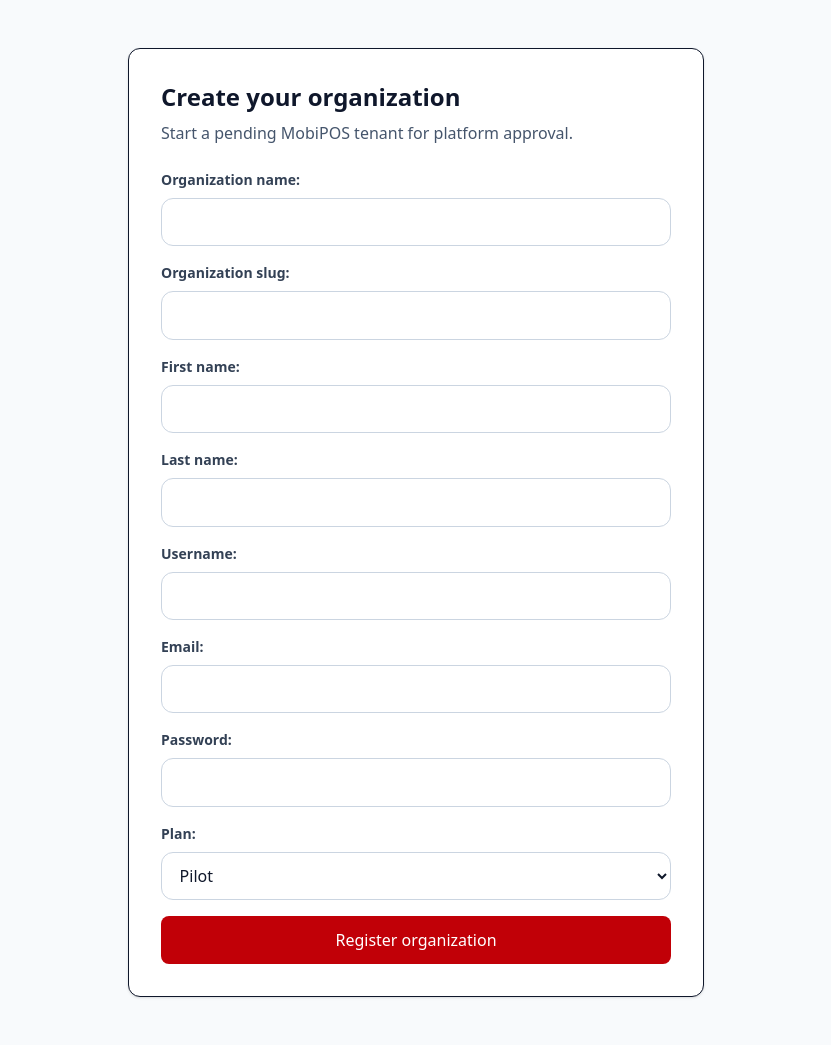
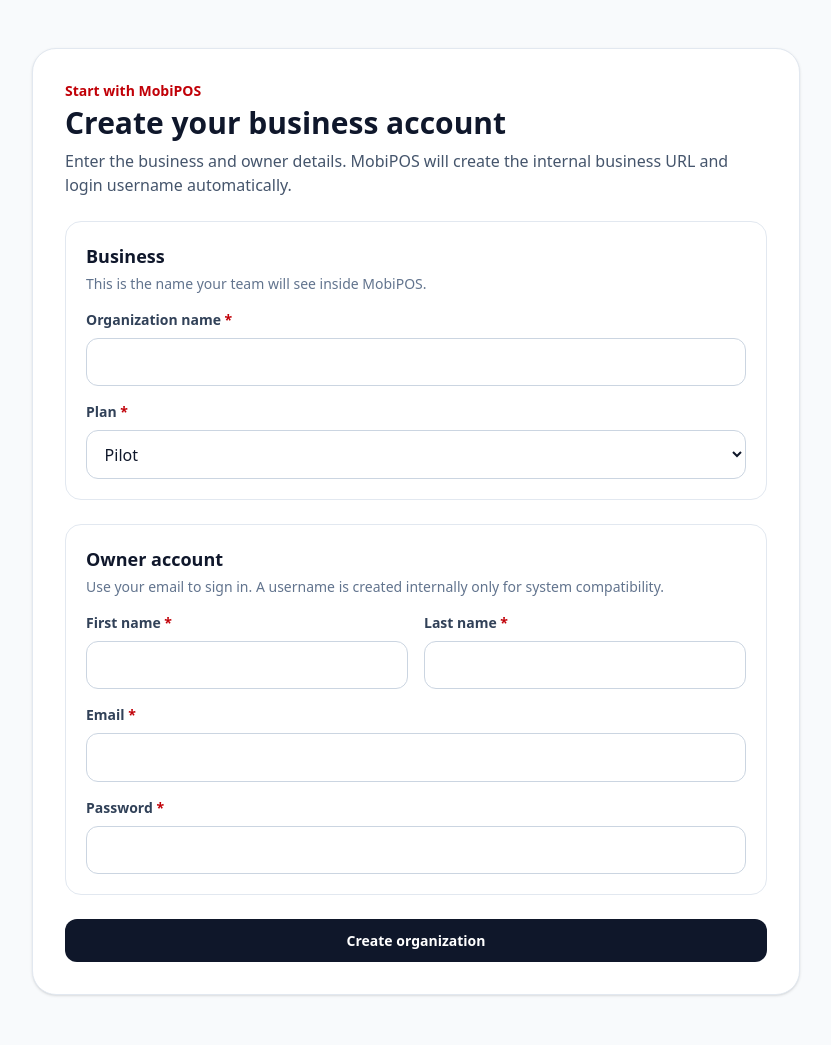
Before and after one commit to EnockOMONDI/MobiPOS, a Django app: page /register/ in a window 1280 px wide. Shown: the whole page, without its empty margins (224-1055 px from the left). After the commit the page ends 996 px from the top, so only its background shows below. Run offline with Django 5.2, Linux system fonts and the light colour scheme; data comes from the database, SQL or seed files in the repository; data that the repository does not hold is empty; style sheets or scripts are compiled from the project's sources; parts of the project's set-up code (start-up, migrations or seed data) failed here and were passed over; some libraries are stand-ins or nearby versions.

Commit message:
Simplify signup and improve MFA onboarding

```diff
--- a/apps/organizations/forms.py
+++ b/apps/organizations/forms.py
@@ -4,6 +4,7 @@ from django import forms
 from django.contrib.auth import get_user_model
 from django.contrib.auth.models import Permission
 from django.db.models import Q
+from django.utils.text import slugify
 
 from .models import AgentDocument, AgentDocumentType, AgentProfile, AgentProfileStatus, AgentProfileType, Branch, Company, LocationType, Membership, Organization, Plan, Role
 
@@ -61,10 +62,8 @@ def tenant_role_permission_queryset():
 
 class OrganizationRegistrationForm(forms.Form):
     organization_name = forms.CharField(max_length=200)
-    organization_slug = forms.SlugField(max_length=200)
     first_name = forms.CharField(max_length=150)
     last_name = forms.CharField(max_length=150)
-    username = forms.CharField(max_length=150)
     email = forms.EmailField()
     password = forms.CharField(widget=forms.PasswordInput, min_length=10)
     plan = forms.ModelChoiceField(queryset=Plan.objects.none())
@@ -86,23 +85,35 @@ class OrganizationRegistrationForm(forms.Form):
         self.fields["plan"].queryset = Plan.objects.filter(is_active=True).order_by("monthly_price", "name")
         self.fields["plan"].initial = pilot_plan
 
-    def clean_organization_slug(self):
-        slug = self.cleaned_data["organization_slug"]
-        if Organization.objects.filter(slug=slug).exists():
-            raise forms.ValidationError("This organization URL is already in use.")
-        return slug
-
-    def clean_username(self):
-        username = self.cleaned_data["username"]
-        if get_user_model().objects.filter(username=username).exists():
-            raise forms.ValidationError("This username is already in use.")
-        return username
-
     def clean_email(self):
         email = self.cleaned_data["email"]
         if get_user_model().objects.filter(email=email).exists():
             raise forms.ValidationError("This email is already in use.")
         return email
+
+    def generated_organization_slug(self):
+        base = slugify(self.cleaned_data["organization_name"])[:180] or "organization"
+        candidate = base
+        suffix = 2
+        while Organization.objects.filter(slug=candidate).exists():
+            suffix_text = f"-{suffix}"
+            candidate = f"{base[:200 - len(suffix_text)]}{suffix_text}"
+            suffix += 1
+        return candidate
+
+    def generated_username(self):
+        email = self.cleaned_data.get("email", "")
+        first_name = self.cleaned_data.get("first_name", "")
+        last_name = self.cleaned_data.get("last_name", "")
+        base = slugify((email or "").split("@")[0] or f"{first_name}-{last_name}") or "owner"
+        candidate = base[:140]
+        suffix = 2
+        User = get_user_model()
+        while User.objects.filter(username=candidate).exists():
+            suffix_text = f"-{suffix}"
+            candidate = f"{base[:150 - len(suffix_text)]}{suffix_text}"
+            suffix += 1
+        return candidate
 
 
 class TenantUserForm(forms.Form):
--- a/apps/organizations/views.py
+++ b/apps/organizations/views.py
@@ -83,12 +83,12 @@ def register_organization(request):
     if request.method == "POST" and form.is_valid():
         organization = Organization.objects.create(
             name=form.cleaned_data["organization_name"],
-            slug=form.cleaned_data["organization_slug"],
+            slug=form.generated_organization_slug(),
             email=form.cleaned_data["email"],
             status=OrganizationStatus.ACTIVE,
         )
         user = get_user_model().objects.create_user(
-            username=form.cleaned_data["username"],
+            username=form.generated_username(),
             email=form.cleaned_data["email"],
             password=form.cleaned_data["password"],
             first_name=form.cleaned_data["first_name"],
--- a/templates/registration/register.html
+++ b/templates/registration/register.html
@@ -1,15 +1,42 @@
 {% extends "base.html" %}
 
-{% block title %}Register organization | MobiPOS{% endblock %}
+{% block title %}Create organization | MobiPOS{% endblock %}
 
 {% block anonymous_content %}
-  <div class="mx-auto max-w-xl rounded-xl border bg-white p-8 shadow-sm">
-    <h1 class="text-2xl font-bold">Create your organization</h1>
-    <p class="mt-2 text-slate-600">Start a pending MobiPOS tenant for platform approval.</p>
-    <form method="post" class="mt-6 space-y-4">
+  <div class="mx-auto max-w-3xl rounded-3xl border border-slate-200 bg-white p-6 shadow-sm sm:p-8">
+    <p class="text-sm font-semibold text-red-700">Start with MobiPOS</p>
+    <h1 class="mt-1 text-3xl font-bold">Create your business account</h1>
+    <p class="mt-2 text-slate-600">
+      Enter the business and owner details. MobiPOS will create the internal business URL and login username automatically.
+    </p>
+
+    <form method="post" class="mt-6 space-y-6">
       {% csrf_token %}
-      {{ form.as_p }}
-      <button type="submit" class="w-full rounded-lg bg-red-700 px-4 py-3 font-medium text-white">Register organization</button>
+      {% if form.non_field_errors %}
+        <div class="rounded-xl bg-red-50 p-4 text-sm font-semibold text-red-700">{{ form.non_field_errors }}</div>
+      {% endif %}
+
+      <section class="rounded-2xl border border-slate-200 p-5">
+        <h2 class="text-lg font-bold">Business</h2>
+        <p class="mt-1 text-sm text-slate-500">This is the name your team will see inside MobiPOS.</p>
+        <div class="mt-4 grid gap-4">
+          {% include "components/form_field.html" with field=form.organization_name %}
+          {% include "components/form_field.html" with field=form.plan %}
+        </div>
+      </section>
+
+      <section class="rounded-2xl border border-slate-200 p-5">
+        <h2 class="text-lg font-bold">Owner account</h2>
+        <p class="mt-1 text-sm text-slate-500">Use your email to sign in. A username is created internally only for system compatibility.</p>
+        <div class="mt-4 grid gap-4 md:grid-cols-2">
+          {% include "components/form_field.html" with field=form.first_name %}
+          {% include "components/form_field.html" with field=form.last_name %}
+          <div class="md:col-span-2">{% include "components/form_field.html" with field=form.email %}</div>
+          <div class="md:col-span-2">{% include "components/form_field.html" with field=form.password %}</div>
+        </div>
+      </section>
+
+      <button type="submit" class="btn-primary w-full justify-center">Create organization</button>
     </form>
   </div>
 {% endblock %}
```
Also changed, not shown: apps/accounts/tests/test_security.py (+40 -0 lines), apps/accounts/views.py (+15 -3 lines), apps/organizations/permissions.py (+14 -6 lines), apps/organizations/tests/test_permissions.py (+25 -1 lines), apps/organizations/tests/test_registration.py (+39 -2 lines), templates/accounts/mfa_setup.html (+15 -1 lines), templates/accounts/mfa_verify.html (+28 -1 lines), templates/accounts/recovery_codes.html (+12 -1 lines).
